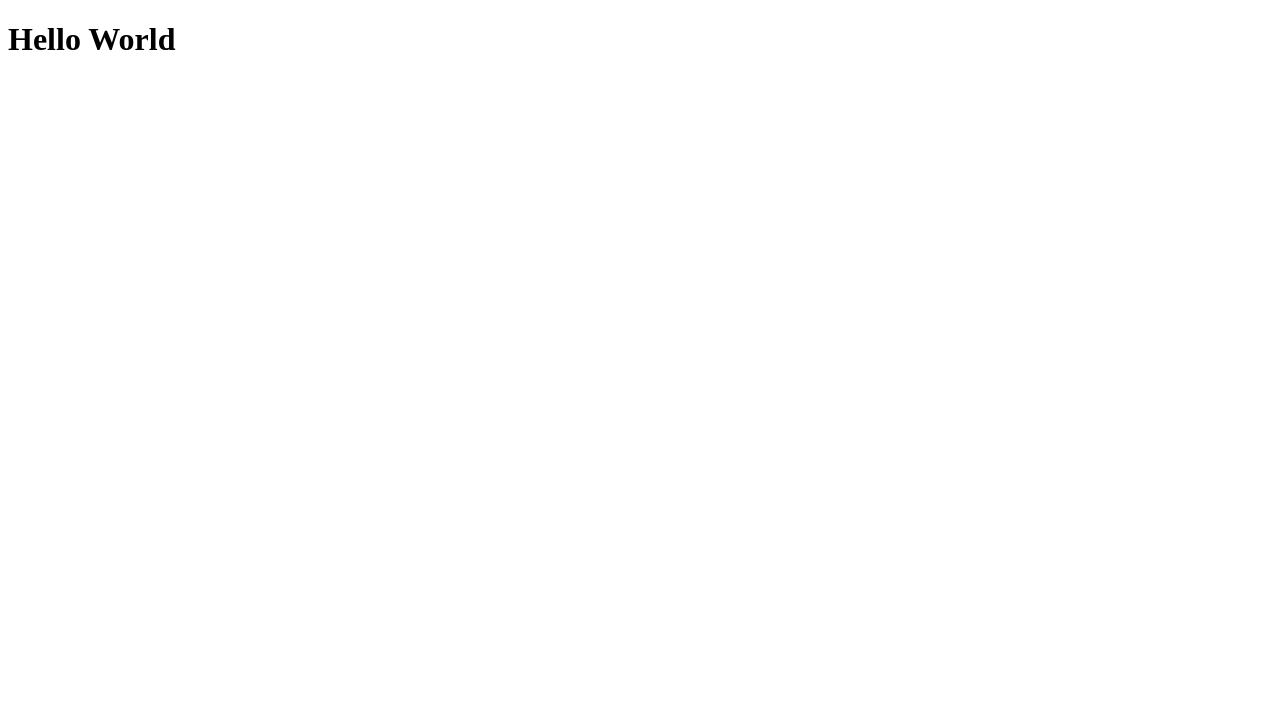
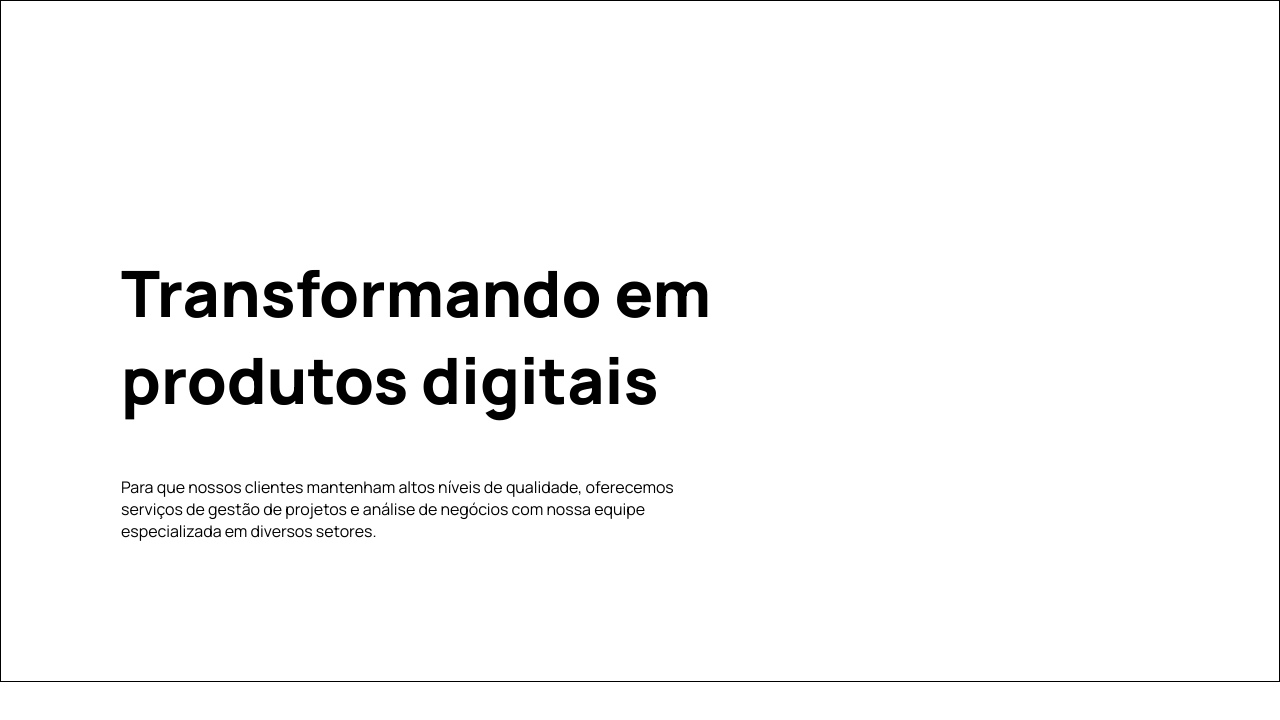
Before and after one commit to Juliovsk1/Resonsivadade, a plain HTML site: page index.html in a window 1280 px wide. Drawn offline with Linux system fonts and the light colour scheme.

Commit message:
Title: main e section

```diff
--- a/index.html
+++ b/index.html
@@ -5,8 +5,18 @@
     <meta name="viewport" content="width=device-width, initial-scale=1.0">
     <link rel="stylesheet" href="/styles.css">
     <title>Responsividade</title>
+    <link rel="preconnect" href="https://fonts.googleapis.com">
+    <link rel="preconnect" href="https://fonts.gstatic.com" crossorigin>
+    <link href="https://fonts.googleapis.com/css2?family=Manrope:wght@200..800&display=swap" rel="stylesheet">
 </head>
 <body>
-    <h1>Hello World</h1>
+    <main>
+        <section id="presentation-container">
+            <div id="presentation">
+                <h1>Transformando em produtos digitais</h1>
+                <p>Para que nossos clientes mantenham altos níveis de qualidade, oferecemos serviços de gestão de projetos e análise de negócios com nossa equipe especializada em diversos setores.</p>
+            </div>
+        </section>
+    </main>
 </body>
 </html>
--- a/styles.css
+++ b/styles.css
@@ -0,0 +1,24 @@
+html {
+    font-family: "Manrope", sans-serif;
+    font-style: normal;
+    width: 100%;
+    height: 100%;
+    box-sizing: border-box;
+}
+body {
+    margin: 0;
+}
+h1 {
+    font-size: 64px;
+    font-weight: 800;
+}
+#presentation-container {
+border: 1px solid black;
+padding: 40px 120px;
+height: 600px;
+}
+#presentation {
+    width: 600px;
+    position: relative;
+    top: calc(50% - 145px);
+}
```
